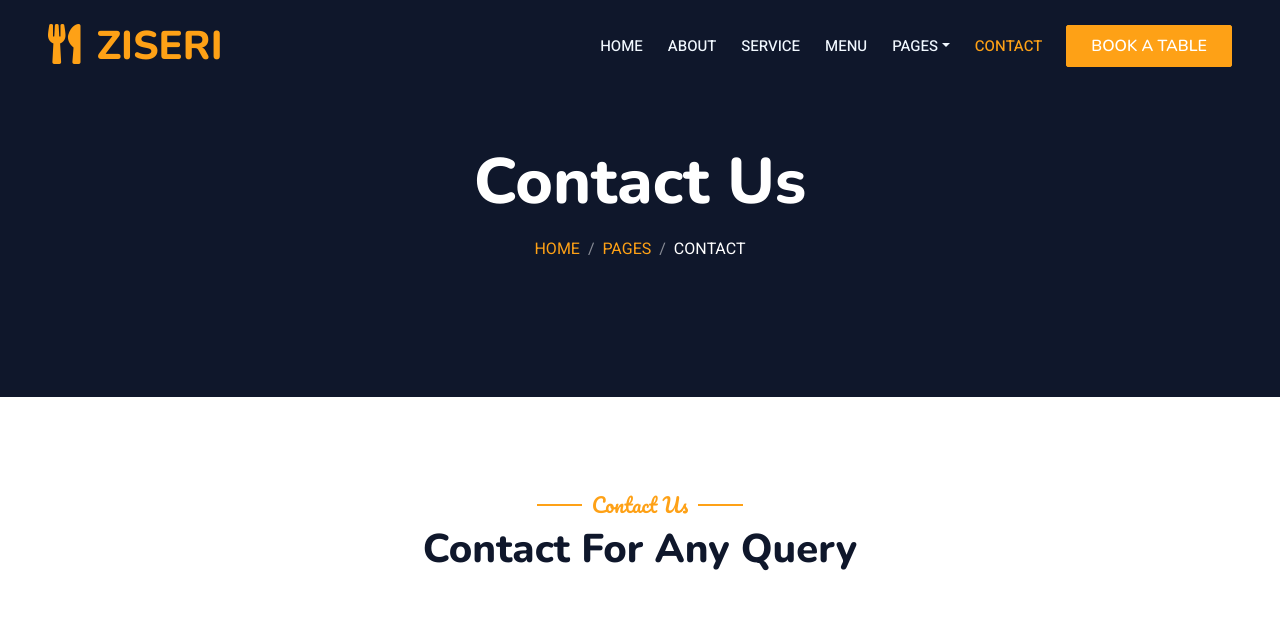
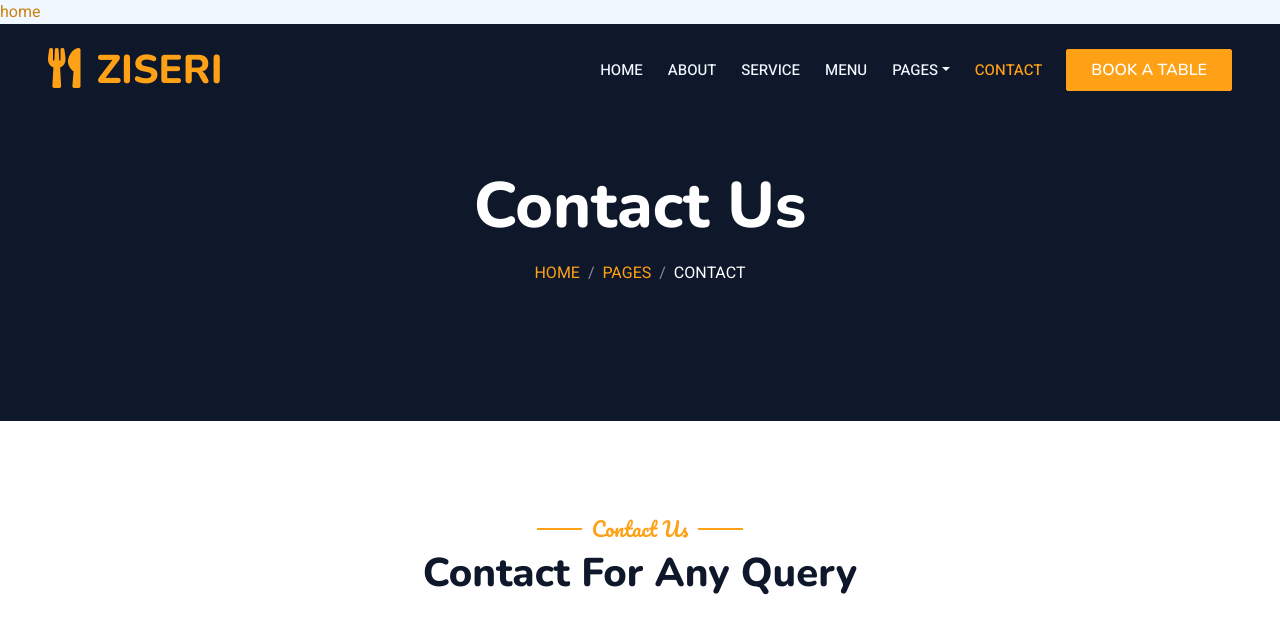
Before and after one commit to unaisu569-netizen/ZISERI, a plain HTML site: page contact.html in a window 1280 px wide. Shown: the top 621 px of the page. Drawn offline with nearby package versions, Linux system fonts and the light colour scheme.

Commit message:
Update contact.html

```diff
--- a/contact.html
+++ b/contact.html
@@ -33,6 +33,7 @@
 </head>
 
 <body>
+	<a href="https://unaisu569-netizen.github.io/ZISERI/index.html">home</a>
     <div class="container-xxl bg-white p-0">
         <!-- Spinner Start -->
         <div id="spinner" class="show bg-white position-fixed translate-middle w-100 vh-100 top-50 start-50 d-flex align-items-center justify-content-center">
```
